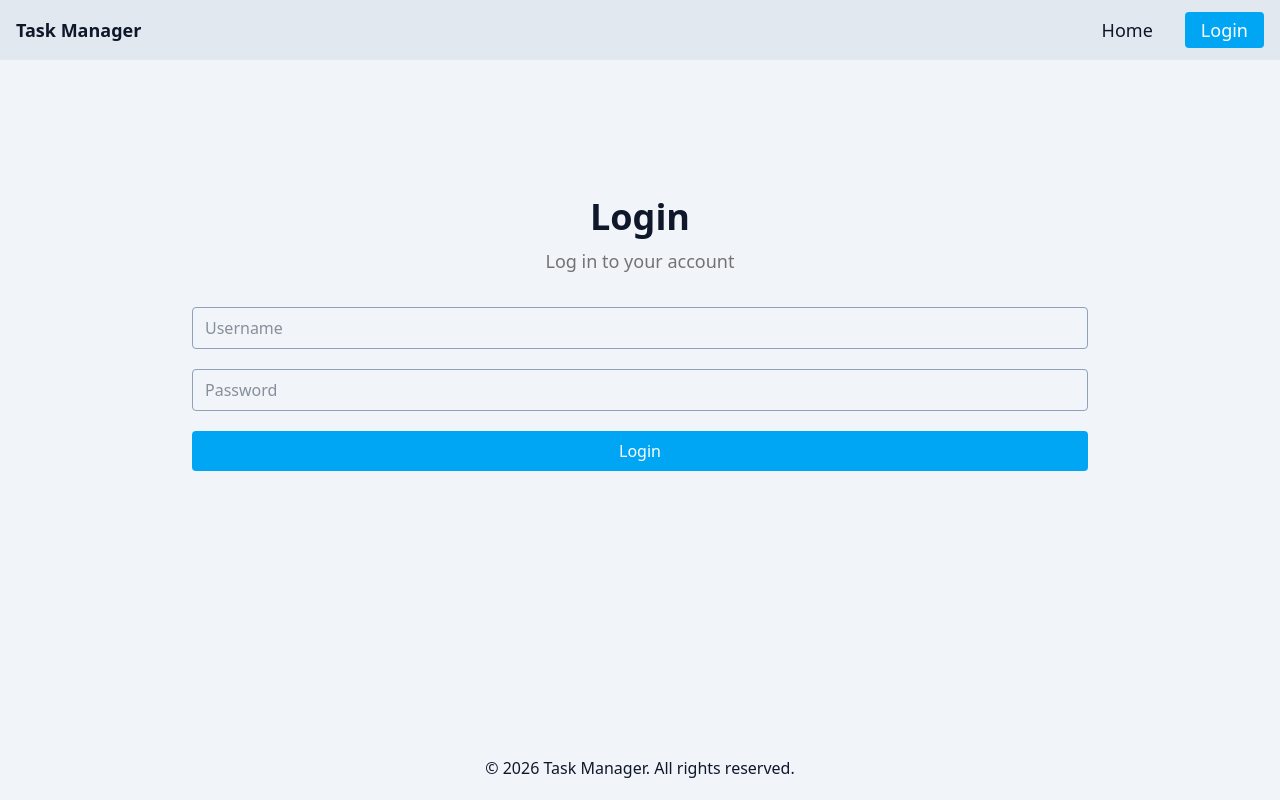
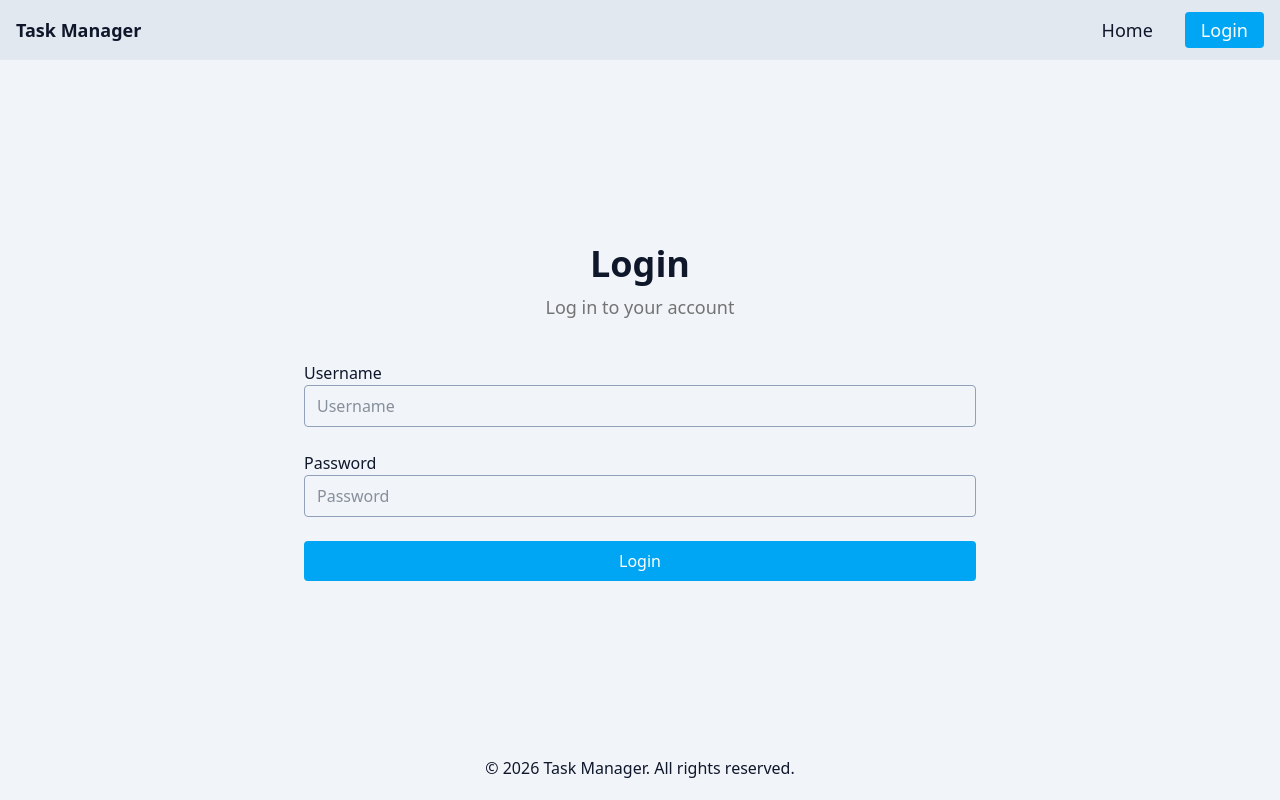
Before and after one commit to davidmoriarty/task-manager, a React (Vite) app in the folder client/: page /login in a window 1280 px wide. Built offline with nearby package versions, Linux system fonts and the light colour scheme; no server answers.

Commit message:
Prep for deployment

```diff
--- a/client/index.html
+++ b/client/index.html
@@ -3,8 +3,27 @@
   <head>
     <meta charset="UTF-8" />
     <meta name="viewport" content="width=device-width, initial-scale=1.0" />
-      <meta name="description" content="A full-stack task management application built with Bun, Hono, React, and shared TypeScript types." />
+    <meta
+      name="description"
+      content="A full-stack task management application built with Bun, Hono, React, and shared TypeScript types."
+    />
+
+    <link rel="canonical" href="https://task-manager.example.com/" />
     <link rel="icon" type="image/svg+xml" href="/favicon.svg" />
+
+    <meta name="color-scheme" content="light dark" />
+
+    <meta property="og:url" content="https://task-manager.example.com/" />
+    <meta property="og:type" content="website" />
+    <meta property="og:title" content="Task Manager" />
+    <meta
+      property="og:description"
+      content="A full-stack task management application built with Bun, Hono, React, and shared TypeScript types."
+    />
+
+    <meta name="theme-color" content="#0f172a" media="(prefers-color-scheme: dark)" />
+    <meta name="theme-color" content="#f1f5f9" media="(prefers-color-scheme: light)" />
+
     <title>Task Manager</title>
   </head>
    <body
--- a/client/src/components/Login.tsx
+++ b/client/src/components/Login.tsx
@@ -3,10 +3,11 @@ import { useNavigate } from "react-router";
 import { login } from "../lib/api";
 
 export default function Login({ onLogin }: { onLogin: () => void }) {
+  const navigate = useNavigate();
+
   const [username, setUsername] = useState("");
   const [password, setPassword] = useState("");
   const [error, setError] = useState("");
-  const navigate = useNavigate();
 
   async function handleSubmit(e: React.FormEvent) {
     e.preventDefault();
@@ -20,9 +21,10 @@ export default function Login({ onLogin }: { onLogin: () => void }) {
   }
 
   return (
-    <section className="py-24">
+    <section className="min-h-[90vh] flex flex-col items-center justify-center gap-4 py-16">
       <div className="container mx-auto px-8">
-        <div className="py-8 text-center">
+        <div className="w-full max-w-4xl mx-auto flex flex-col items-center justify-center space-y-5">
+          <div className="w-full mx-auto">
             <h1 className="text-3xl lg:text-4xl text-center font-black leading-relaxed">
               Login
             </h1>
@@ -30,12 +32,14 @@ export default function Login({ onLogin }: { onLogin: () => void }) {
               Log in to your account
             </p>
           </div>
+
+          <div className="w-full mx-auto">
             {error && <p className="text-red-500 text-sm">{error}</p>}
+          </div>
 
-        <form onSubmit={handleSubmit} className="w-full mx-auto">
-          <div className="w-ful mx-auto max-w-4xl flex flex-col items-center justify-center gap-5">
+          <form onSubmit={handleSubmit} className="w-full max-w-2xl mx-auto space-y-6">
             <div className="w-full mx-auto">
-              <label htmlFor="username" className="text-slate-800 sr-only">
+              <label htmlFor="username">
                 Username
               </label>
               <input
@@ -49,7 +53,7 @@ export default function Login({ onLogin }: { onLogin: () => void }) {
             </div>
 
             <div className="w-full mx-auto">
-              <label htmlFor="password" className="text-slate-800 sr-only">
+              <label htmlFor="password">
                 Password
               </label>
               <input
@@ -62,6 +66,7 @@ export default function Login({ onLogin }: { onLogin: () => void }) {
               />
             </div>
 
+            <div className="w-full mx-auto mb-6">
               <button
                 type="submit"
                 className="w-full bg-sky-500 hover:bg-sky-600 text-white rounded py-2 font-medium"
@@ -71,6 +76,7 @@ export default function Login({ onLogin }: { onLogin: () => void }) {
             </div>
           </form>
         </div>
+      </div>
     </section>
   );
 }
--- a/client/src/lib/api.ts
+++ b/client/src/lib/api.ts
@@ -1,7 +1,7 @@
 // client/src/lib/api.ts
-import type { Task } from "shared/dist";
+import type { Task } from "@shared";
 
-const BASE_URL = "http://localhost:3000";
+const BASE_URL = import.meta.env.VITE_API_URL ?? "http://localhost:3000";
 
 // Helper to include token in requests
 export async function authFetch<T>(
--- a/client/src/lib/useTasks.ts
+++ b/client/src/lib/useTasks.ts
@@ -1,14 +1,9 @@
 import type { Task } from "@shared";
 import { useQuery } from "@tanstack/react-query";
-
-const fetchTasks = async (): Promise<Task[]> => {
-  const res = await fetch("http://localhost:3000/tasks");
-  if (!res.ok) throw new Error("Failed to fetch tasks");
-  return res.json();
-};
+import { getTasks } from "./api";
 
 export const useTasks = () =>
   useQuery<Task[], Error>({
     queryKey: ["tasks"],
-    queryFn: fetchTasks,
+    queryFn: getTasks,
   });
```
Also changed, not shown: 6 other files (tests, documents, lock files or other folders). Lines whose indentation alone changed are shown as unchanged.
